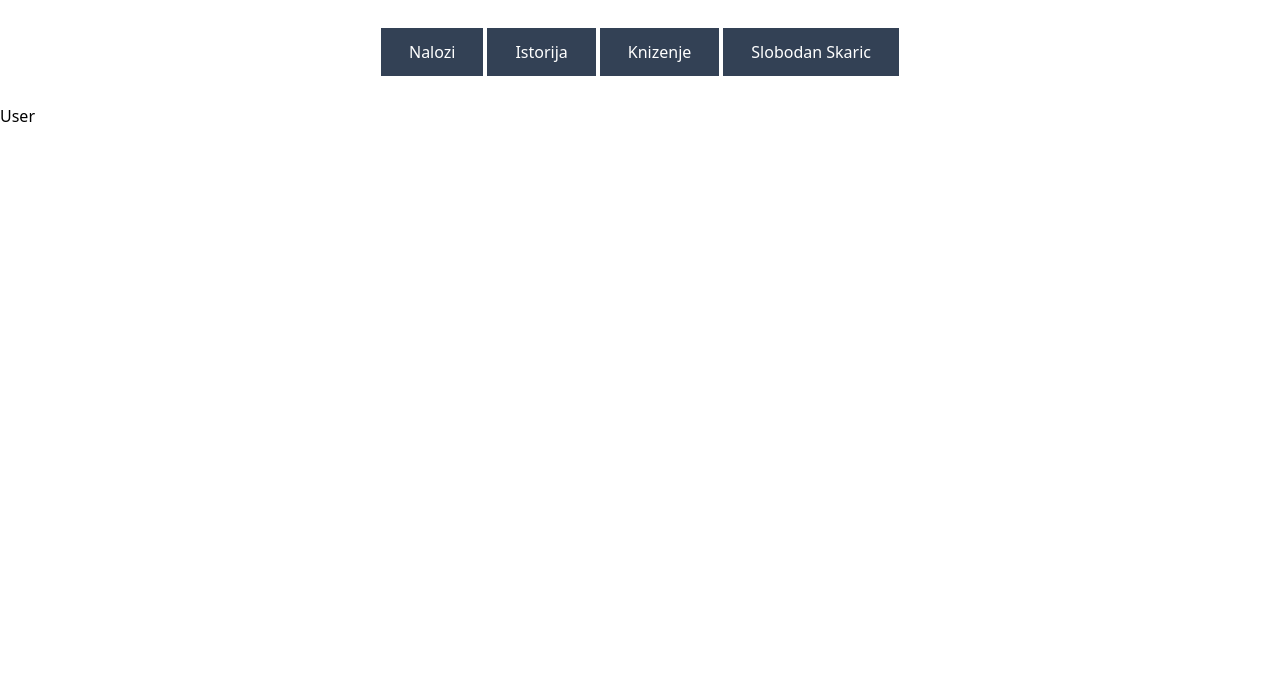
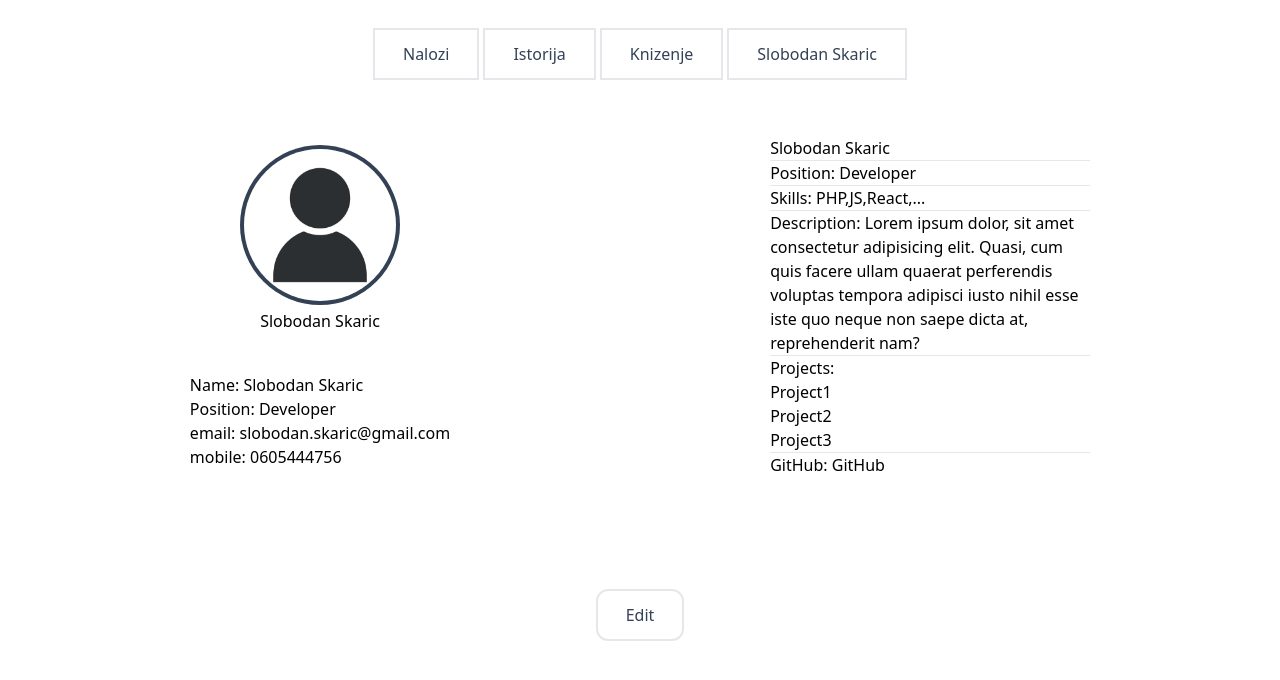
Before and after one commit to SlobodanSkaric/prints, a React (Vite) app in the folder react/: page /user in a window 1280 px wide. Shown: the top 680 px of the page. Built offline with nearby package versions, Linux system fonts and the light colour scheme.

Commit message:
Implement User bord

```diff
--- a/react/src/components/DefaultLayout.jsx
+++ b/react/src/components/DefaultLayout.jsx
@@ -5,10 +5,10 @@ export default function DefaultLayout() {
   return (
     <div>
         <div className='flex px-11 py-7 justify-center text-center text-white gap-1'>
-            <a href="#" className="bg-slate-700 py-3 px-7 hover:bg-slate-300 hover:text-slate-800">Nalozi</a>
-            <a href="#" className="bg-slate-700 py-3 px-7 hover:bg-slate-300 hover:text-slate-800">Istorija</a>
-            <a href="#" className="bg-slate-700 py-3 px-7 hover:bg-slate-300 hover:text-slate-800">Knizenje</a>
-            <a href="#" className="bg-slate-700 py-3 px-7 hover:bg-slate-300 hover:text-slate-800">Slobodan Skaric</a>
+            <a href="#" className="hover:bg-slate-300 hover:text-slate-100 text-slate-700 border-2 py-3 px-7">Nalozi</a>
+            <a href="#" className="bhover:bg-slate-300 hover:text-slate-100 text-slate-700 border-2 py-3 px-7">Istorija</a>
+            <a href="#" className="hover:bg-slate-300 hover:text-slate-100 text-slate-700 border-2 py-3 px-7">Knizenje</a>
+            <a href="/user" className="hover:bg-slate-300 hover:text-slate-100 text-slate-700 border-2 py-3 px-7">Slobodan Skaric</a>
         </div>
         <div>
             <main>
--- a/react/src/views/User.jsx
+++ b/react/src/views/User.jsx
@@ -2,6 +2,63 @@ import React from 'react'
 
 export default function User() {
   return (
-    <div>User</div>
+    <>
+    <div className='flex justify-center gap-80 mt-7'>
+      <div className='flex flex-col justify-center '>
+          <div className='flex justify-center'>
+            <img src="./src/assets/img/user.jpg" alt="User profile pic" className='w-40 p-1 bg-slate-700 rounded-full' />
+          </div>
+          <div className='text-center mt-1 font-sans'>
+            Slobodan Skaric
+          </div>
+          <div className='mt-10'>
+            <div>Name:    Slobodan Skaric</div>
+            <p>Position: Developer</p>
+            <p>email: slobodan.skaric@gmail.com</p>
+            <p>mobile: 0605444756</p>
+          </div>
+      </div>
+      <div className='flex w-80'>
+        <div className='flex flex-col'>
+          <div>
+            <p>Slobodan Skaric</p>
+            <hr/>
+          </div>
+          <div>
+            <p>Position: Developer</p>
+            <hr/>
+          </div>
+          <div>
+            <p>Skills: PHP,JS,React,...</p>
+            <hr/>
+          </div>
+          <div>
+            <p>Description: Lorem ipsum dolor, sit amet consectetur adipisicing elit.
+              Quasi, cum quis facere ullam quaerat perferendis voluptas tempora adipisci
+              iusto nihil esse iste quo neque non saepe dicta at, reprehenderit nam?
+            </p>
+            <hr/>
+          </div>
+          <div>
+            <p>
+              Projects:
+              <ul>
+                <li>Project1</li>
+                <li>Project2</li>
+                <li>Project3</li>
+              </ul>
+            </p>
+            <hr/>
+          </div>
+          <div>
+            <p>GitHub: <a href="https://github.com/SlobodanSkaric">GitHub</a></p>
+          </div>
+        </div>
+      </div>
+    </div>
+    <div className='flex justify-center mt-28'>
+     <button className='border-2 py-3 px-7 hover:bg-slate-300 hover:text-slate-100  text-slate-700 rounded-xl'>Edit</button>
+    </div>
+   </>
   )
 }
```
Also changed, not shown: react/src/assets/img/user.jpg (added).
